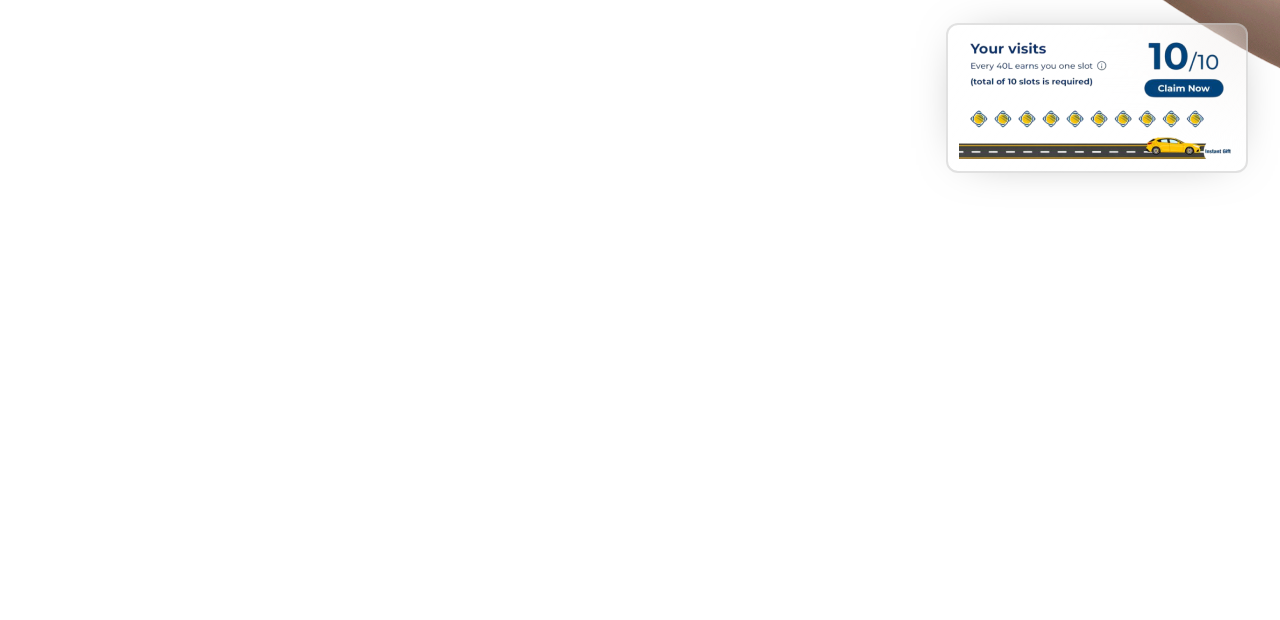
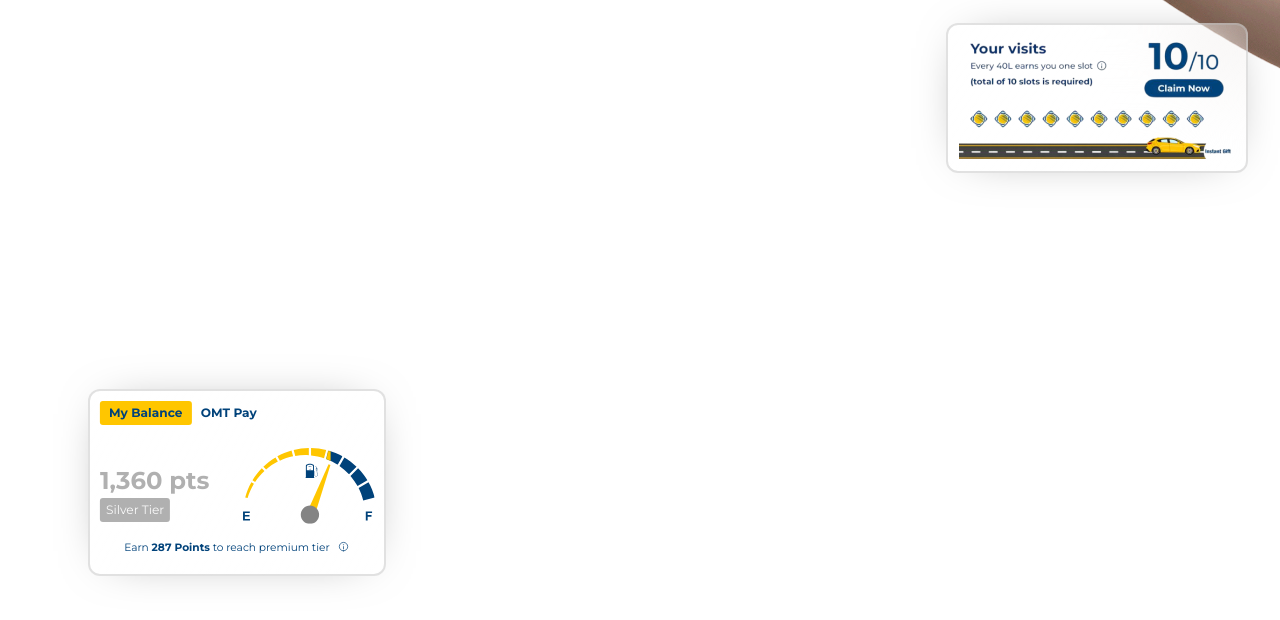
Before and after one commit to hadinajem52/internship-landing-page-ipt, a website built with Vite: page index.html in a window 1280 px wide. Shown: the part 1243-1863 px from the top of the page. Before the commit the page ends 1550 px from the top, so only its background shows below. Built offline with nearby package versions, Linux system fonts and the light colour scheme.

Commit message:
Add balance card component with styles and SVG assets

```diff
--- a/index.html
+++ b/index.html
@@ -69,6 +69,39 @@
           </div>
         </article>
 
+        <article class="floating-card balance-card" data-node-id="590:2497" aria-label="IPT Smart balance">
+          <div class="floating-card__surface balance-card__surface" data-node-id="590:2498">
+            <div class="balance-card__content" data-node-id="590:2499">
+              <div class="balance-card__tabs" data-node-id="590:2501">
+                <span class="balance-card__tab is-active" data-node-id="590:2502">My Balance</span>
+                <span class="balance-card__tab" data-node-id="590:2504">OMT Pay</span>
+              </div>
+
+              <div class="balance-card__body" data-node-id="590:2506">
+                <div class="balance-card__summary" data-node-id="590:2507">
+                  <div class="balance-card__amount" data-node-id="590:2508">
+                    <strong data-node-id="590:2510">1,360 pts</strong>
+                    <span data-node-id="590:2513">Silver Tier</span>
+                  </div>
+                  <img
+                    class="balance-card__meter"
+                    src="/images/svgs/fuel-meter.svg"
+                    alt="Fuel meter showing progress toward premium tier"
+                    width="132"
+                    height="76"
+                    data-node-id="590:2516"
+                  />
+                </div>
+
+                <div class="balance-card__progress" data-node-id="590:2534">
+                  <span data-node-id="590:2535">Earn <strong>287 Points</strong> to reach premium tier</span>
+                  <img src="/images/svgs/i-icon.svg" alt="" width="13" height="13" data-node-id="590:2536" />
+                </div>
+              </div>
+            </div>
+          </div>
+        </article>
+
         <figure class="hero__visual" data-node-id="1:4157">
           <div class="hero__phone-carousel" aria-label="IPT Smart app screens">
             <div class="hero__phone-carousel-track">
--- /dev/null
+++ b/scss/components/_balance-card.scss
@@ -0,0 +1,127 @@
+.balance-card {
+  --floating-card-angle: 118.397deg;
+
+  top: 1632px;
+  left: clamp(32px, calc(50vw - 552px), 204px);
+  width: 298px;
+  height: 187px;
+  font-family: "Montserrat", sans-serif;
+}
+
+.balance-card__surface {
+  inset: 0;
+}
+
+.balance-card__content {
+  position: absolute;
+  top: 10.15px;
+  left: 50%;
+  width: 274.21px;
+  transform: translateX(-50%);
+}
+
+.balance-card__tabs {
+  display: flex;
+  align-items: flex-start;
+  height: 24.15px;
+}
+
+.balance-card__tab {
+  display: flex;
+  align-items: center;
+  justify-content: center;
+  height: 24.15px;
+  padding-inline: 9.12px;
+  border-radius: 12.15px;
+  color: #00427a;
+  font-size: 12.15px;
+  font-weight: 700;
+  line-height: 1;
+  white-space: nowrap;
+}
+
+.balance-card__tab.is-active {
+  border-radius: 3.04px;
+  background: #ffc600;
+}
+
+.balance-card__body {
+  display: flex;
+  flex-direction: column;
+  align-items: center;
+  gap: 17.47px;
+  width: 274.21px;
+  margin-top: 13.67px;
+  padding-block: 9.12px;
+}
+
+.balance-card__summary {
+  display: flex;
+  align-items: center;
+  gap: 12.15px;
+  width: 100%;
+  height: 75.8px;
+}
+
+.balance-card__amount {
+  display: flex;
+  flex: 0 0 130.65px;
+  flex-direction: column;
+  align-items: flex-start;
+  gap: 6.08px;
+  width: 130.65px;
+  padding-top: 18.23px;
+}
+
+.balance-card__amount strong {
+  color: #b0b0b0;
+  font-size: 24.31px;
+  font-weight: 700;
+  line-height: 1;
+  white-space: nowrap;
+}
+
+.balance-card__amount span {
+  padding: 6.08px;
+  border-radius: 3.04px;
+  background: #b0b0b0;
+  color: #fafafa;
+  font-size: 12.15px;
+  font-weight: 400;
+  line-height: 1;
+  white-space: nowrap;
+}
+
+.balance-card__meter {
+  flex: 0 0 131.91px;
+  width: 131.91px;
+  height: 75.8px;
+}
+
+.balance-card__progress {
+  display: flex;
+  align-items: center;
+  justify-content: center;
+  gap: 8px;
+  height: 12.15px;
+  color: #00427a;
+  font-size: 10.63px;
+  font-weight: 400;
+  line-height: normal;
+  white-space: nowrap;
+}
+
+.balance-card__progress strong {
+  font-weight: 700;
+}
+
+.balance-card__progress img {
+  width: 12.15px;
+  height: 12.15px;
+}
+
+@media (width <= 700px) {
+  .balance-card {
+    display: none;
+  }
+}
--- a/scss/components/_hero.scss
+++ b/scss/components/_hero.scss
@@ -2,7 +2,7 @@ $design-width: 1512px;
 
 .hero {
   position: relative;
-  min-height: 1550px;
+  min-height: 2343px;
   overflow: hidden;
   background:
     radial-gradient(
@@ -120,7 +120,7 @@ $design-width: 1512px;
 
 @media (width <= 1100px) {
   .hero {
-    min-height: 1320px;
+    min-height: 1900px;
   }
 
   .hero__brand {
--- a/scss/main.scss
+++ b/scss/main.scss
@@ -4,3 +4,4 @@
 @use "components/floating-card";
 @use "components/station-card";
 @use "components/visits-card";
+@use "components/balance-card";
```
Also changed, not shown: images/svgs/fuel-meter.svg (added), images/svgs/i-icon.svg (added).
